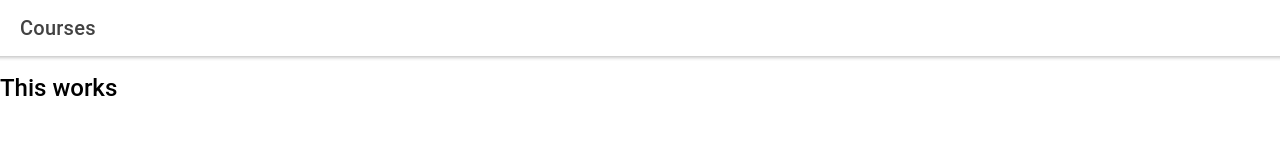
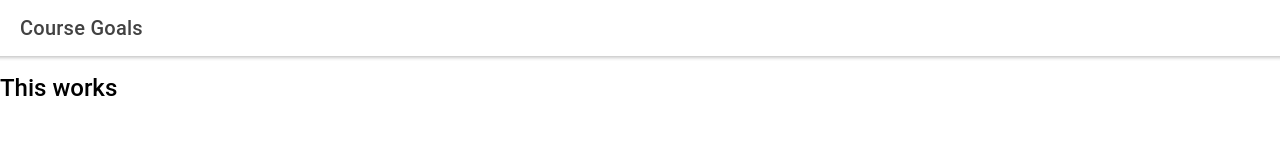
Before and after one commit to vladilins/ionic-udemy, a React (Create React App) app: page /course-goals in a window 1280 px wide. Shown: the top 160 px of the page. Built offline with nearby package versions, Linux system fonts and the light colour scheme.

Commit message:
course goals page

```diff
--- a/src/App.tsx
+++ b/src/App.tsx
@@ -22,12 +22,16 @@ import "@ionic/react/css/display.css";
 /* Theme variables */
 import "./theme/variables.css";
 import Courses from "./pages/Courses";
+import CourseGoals from "./pages/CourseGoals";
 
 const App: React.FC = () => (
   <IonApp>
     <IonReactRouter>
-      <Route path="">
+      <Route path="/" exact>
         <Courses></Courses>
+      </Route>
+      <Route path="/course-goals">
+        <CourseGoals></CourseGoals>
       </Route>
     </IonReactRouter>
   </IonApp>
--- /dev/null
+++ b/src/pages/CourseGoals.tsx
@@ -0,0 +1,19 @@
+import React from "react";
+import { IonHeader, IonToolbar, IonTitle, IonContent } from "@ionic/react";
+
+const CourseGoals: React.FC = () => {
+  return (
+    <>
+      <IonHeader>
+        <IonToolbar>
+          <IonTitle>Course Goals</IonTitle>
+        </IonToolbar>
+      </IonHeader>
+      <IonContent>
+        <h2>This works</h2>
+      </IonContent>
+    </>
+  );
+};
+
+export default CourseGoals;
```
